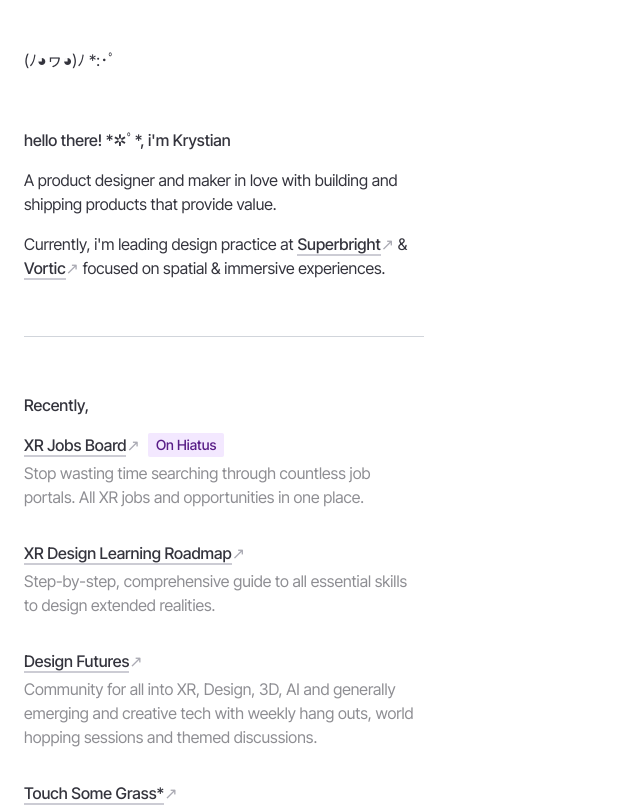
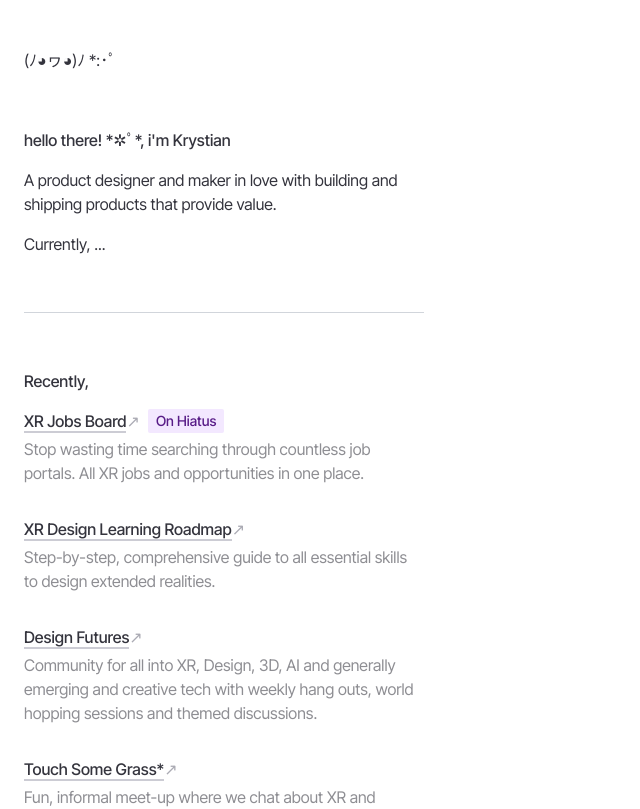
Before and after one commit to krystianzun/krystianzun-com, a Next.js app: page / in a window 1280 px wide. Shown: the top 809 px of the page, without its empty margins (0-640 px from the left). Built offline with nearby package versions, Linux system fonts and the light colour scheme.

Commit message:
Update info in header

```diff
--- a/components/MainSection.tsx
+++ b/components/MainSection.tsx
@@ -1,30 +1,32 @@
-import React from 'react'
+import React from "react";
 
 function MainSection() {
   return (
     <section>
-      <p className='font-regular text-grey-800 pb-4'>
-        A product designer and maker in love with building and shipping products that provide value.
+      <p className="font-regular text-grey-800 pb-4">
+        A product designer and maker in love with building and shipping products
+        that provide value.
       </p>
-      <p className='font-regular text-grey-800'>
-        Currently, i&apos;m leading design practice at
-        <span className='group'>
-          <span>&nbsp;</span>
-          <span className='border-b-2 border-grey-300 hover:border-grey-800 font-medium'>
-            <a href="https://www.superbright.me/" target="_blank" rel="noopener noreferrer">Superbright</a>
-          </span>
-          <span className='text-grey-400 group-hover:text-grey-800 font-medium'>&#x2197;</span>
-        </span> & <span className='hidden md:inline-block'><br/></span>
-        <span className='group'>
-          <span className='border-b-2 border-grey-300 hover:border-grey-800 font-medium'>
-            <a href="https://vortic.art/discover" target="_blank" rel="noopener noreferrer">Vortic</a>
-          </span>
-          <span className='text-grey-400 group-hover:text-grey-800 font-medium'>&#x2197;</span>
-        </span> focused on spatial & immersive experiences.
+      <p className="font-regular text-grey-800">
+        Currently, ...
+        {/* Currently, i'm leading design practice at */}
+        {/* <span className='group'> */}
+        {/*   <span>&nbsp;</span> */}
+        {/*   <span className='border-b-2 border-grey-300 hover:border-grey-800 font-medium'> */}
+        {/*     <a href="https://www.superbright.me/" target="_blank" rel="noopener noreferrer">Superbright</a> */}
+        {/*   </span> */}
+        {/*   <span className='text-grey-400 group-hover:text-grey-800 font-medium'>&#x2197;</span> */}
+        {/* </span> & <span className='hidden md:inline-block'><br/></span> */}
+        {/* <span className='group'> */}
+        {/*   <span className='border-b-2 border-grey-300 hover:border-grey-800 font-medium'> */}
+        {/*     <a href="https://vortic.art/discover" target="_blank" rel="noopener noreferrer">Vortic</a> */}
+        {/*   </span> */}
+        {/*   <span className='text-grey-400 group-hover:text-grey-800 font-medium'>&#x2197;</span> */}
+        {/* </span> focused on spatial & immersive experiences. */}
       </p>
       <hr className="w-full h-px bg-gray-300 border-0 my-14"></hr>
     </section>
-  )
+  );
 }
 
-export default MainSection
+export default MainSection;
--- a/package.json
+++ b/package.json
@@ -10,7 +10,7 @@
   },
   "dependencies": {
     "@vercel/analytics": "^1.3.1",
-    "next": "14.2.4",
+    "next": "^14.2.32",
     "next-themes": "^0.3.0",
     "react": "^18",
     "react-dom": "^18",
```
Also changed, not shown: 1 other file (tests, documents, lock files or other folders).
